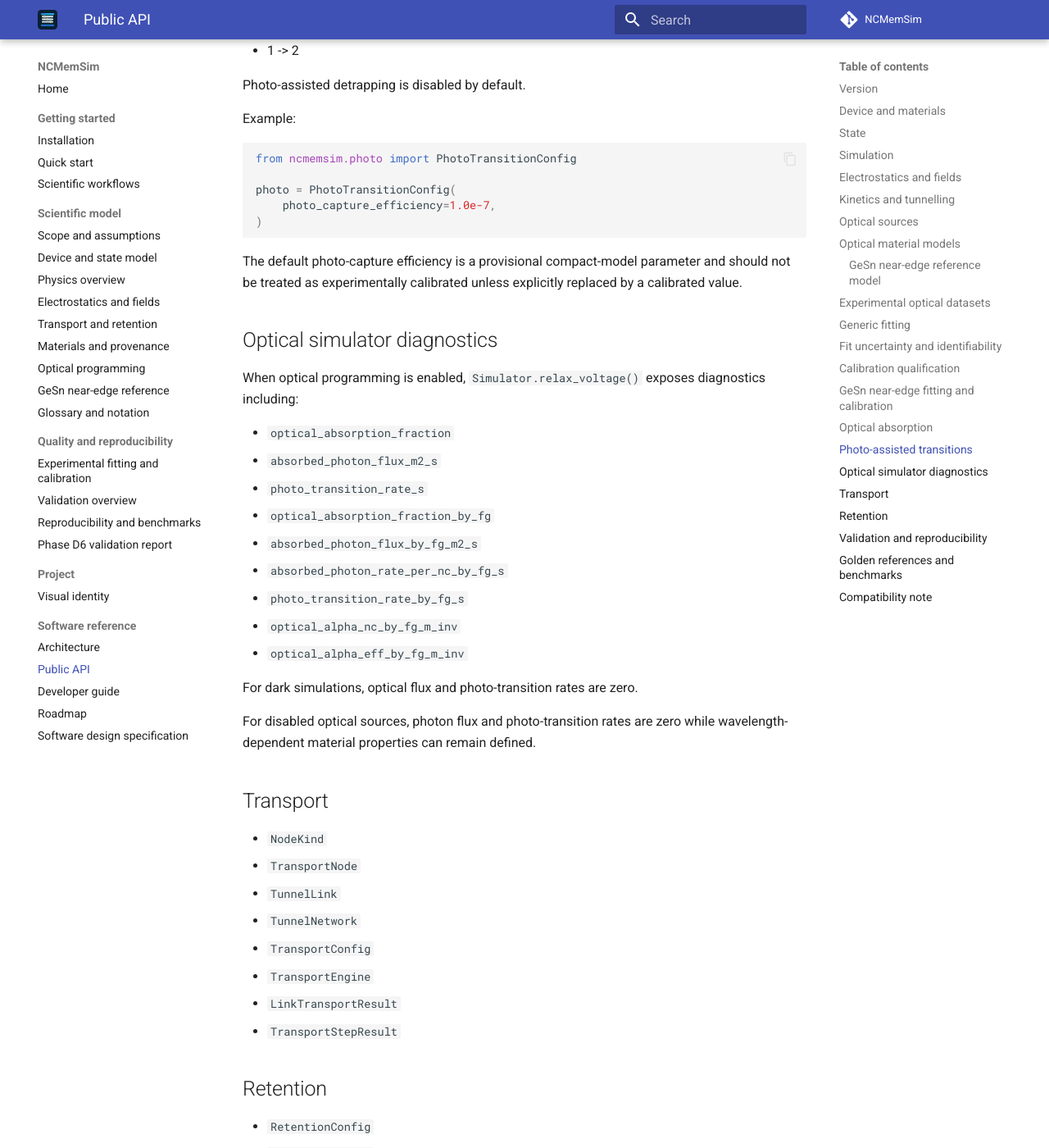
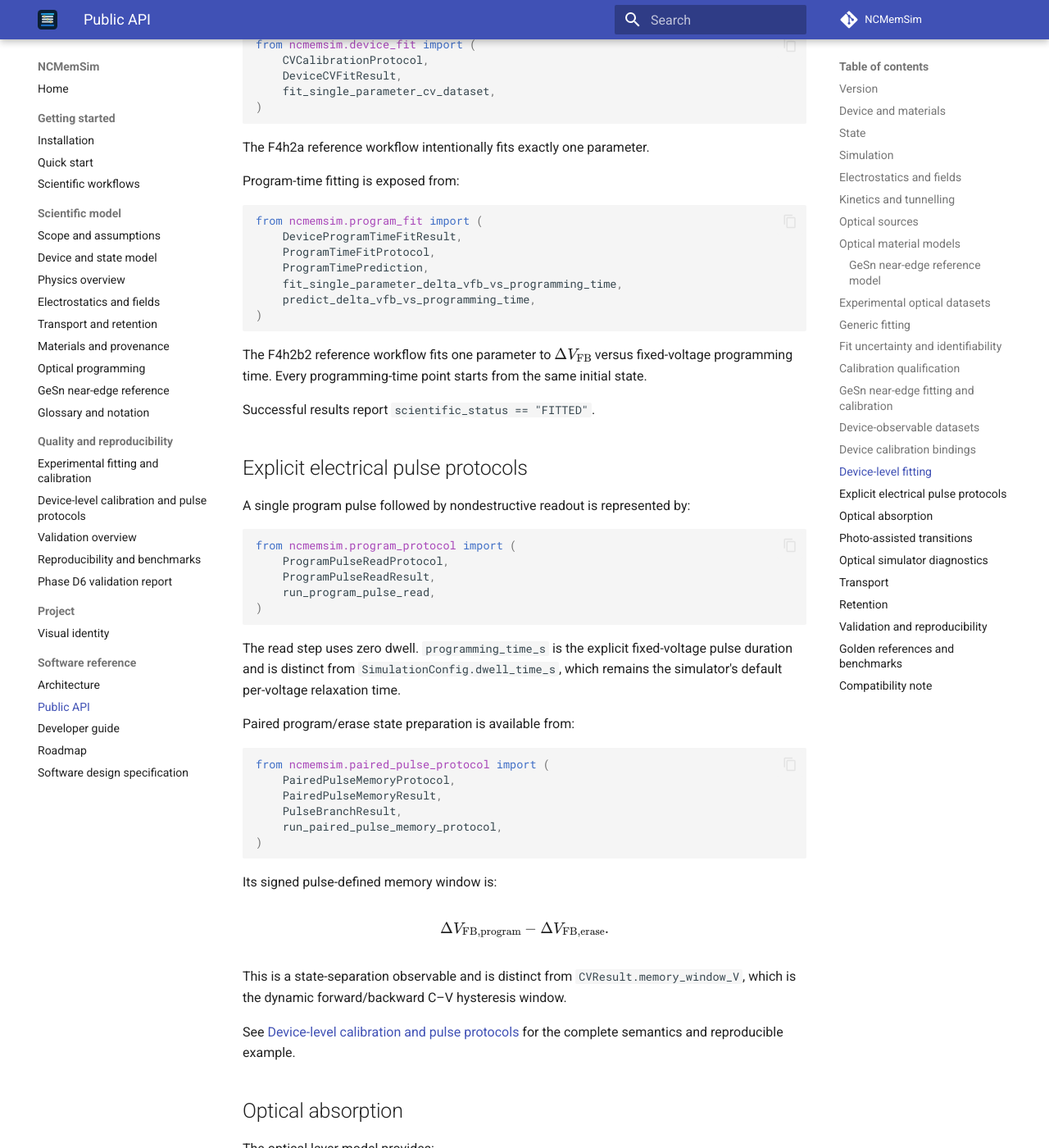
Before and after one commit to ocojocaru/NCMemSim, an MkDocs documentation site: the page built from docs/api.md, in a window 1280 px wide and 1400 px high, scrolled down 8220 px. Shown: the whole window at 82% size. Built offline with MkDocs 1.6.1 and Material for MkDocs 9.7.7, drawn with Linux system fonts in a browser that asks for light colours; comment, search, counter and statistics services are not loaded; some of the changed text lies outside the part shown.

Commit message:
Document device-level calibration workflows

````diff
--- a/docs/api.md
+++ b/docs/api.md
@@ -298,6 +298,124 @@
 See [Experimental fitting and calibration](calibration.md) for the
 reference workflow and scientific interpretation.
 
+
+## Device-observable datasets
+
+Generic device-level experimental data are represented by:
+
+```python
+from ncmemsim.experimental import (
+    DeviceObservableDataset,
+    ExperimentalCondition,
+    ExperimentalDatasetMetadata,
+)
+```
+
+The device-observable layer supports explicit independent-variable and
+observable names/units, optional uncertainty, experimental conditions, stable
+serialization, and deterministic dataset hashes.
+
+Current F4g adapters cover C–V, memory-window, and retention observables.
+
+## Device calibration bindings
+
+Controlled device-parameter application is available from:
+
+```python
+from ncmemsim.device_calibration import (
+    DeviceCalibrationContext,
+    DeviceCalibrationSpec,
+    DeviceFitParameterBinding,
+    DeviceFitTarget,
+    apply_device_calibration_parameters,
+)
+```
+
+`DeviceCalibrationSpec` maps an ordered `FitParameterSet` to supported
+device, kinetics, tunnelling, or simulation targets.
+
+The binding layer rejects structurally degenerate parameter combinations such
+as simultaneous `qfix_C_m2` and `qit_C_m2` fitting, and simultaneous active
+fraction plus nanocrystal volume fraction for the same floating gate.
+
+Applying a parameter vector creates a cloned calibration context. It does not
+assign `CALIBRATED` provenance.
+
+## Device-level fitting
+
+The first C–V fit adapter is exposed from:
+
+```python
+from ncmemsim.device_fit import (
+    CVCalibrationProtocol,
+    DeviceCVFitResult,
+    fit_single_parameter_cv_dataset,
+)
+```
+
+The F4h2a reference workflow intentionally fits exactly one parameter.
+
+Program-time fitting is exposed from:
+
+```python
+from ncmemsim.program_fit import (
+    DeviceProgramTimeFitResult,
+    ProgramTimeFitProtocol,
+    ProgramTimePrediction,
+    fit_single_parameter_delta_vfb_vs_programming_time,
+    predict_delta_vfb_vs_programming_time,
+)
+```
+
+The F4h2b2 reference workflow fits one parameter to
+\(\Delta V_\mathrm{FB}\) versus fixed-voltage programming time. Every
+programming-time point starts from the same initial state.
+
+Successful results report `scientific_status == "FITTED"`.
+
+## Explicit electrical pulse protocols
+
+A single program pulse followed by nondestructive readout is represented by:
+
+```python
+from ncmemsim.program_protocol import (
+    ProgramPulseReadProtocol,
+    ProgramPulseReadResult,
+    run_program_pulse_read,
+)
+```
+
+The read step uses zero dwell. `programming_time_s` is the explicit
+fixed-voltage pulse duration and is distinct from
+`SimulationConfig.dwell_time_s`, which remains the simulator's default
+per-voltage relaxation time.
+
+Paired program/erase state preparation is available from:
+
+```python
+from ncmemsim.paired_pulse_protocol import (
+    PairedPulseMemoryProtocol,
+    PairedPulseMemoryResult,
+    PulseBranchResult,
+    run_paired_pulse_memory_protocol,
+)
+```
+
+Its signed pulse-defined memory window is:
+
+\[
+\Delta V_\mathrm{FB,program}
+-
+\Delta V_\mathrm{FB,erase}.
+\]
+
+This is a state-separation observable and is distinct from
+`CVResult.memory_window_V`, which is the dynamic forward/backward C–V
+hysteresis window.
+
+See [Device-level calibration and pulse protocols](device_calibration.md) for
+the complete semantics and reproducible example.
+
 ## Optical absorption
 
 The optical layer model provides:
--- a/mkdocs.yml
+++ b/mkdocs.yml
@@ -55,6 +55,7 @@
       - Glossary and notation: glossary.md
   - Quality and reproducibility:
       - Experimental fitting and calibration: calibration.md
+      - Device-level calibration and pulse protocols: device_calibration.md
       - Validation overview: validation.md
       - Reproducibility and benchmarks: reproducibility.md
       - Phase D6 validation report: Validation_Report.md
````
Also changed, not shown: docs/calibration.md (+39 -0 lines), docs/device_calibration.md (added, +338 -0 lines), docs/roadmap.md (+11 -2 lines), 1 other file.
